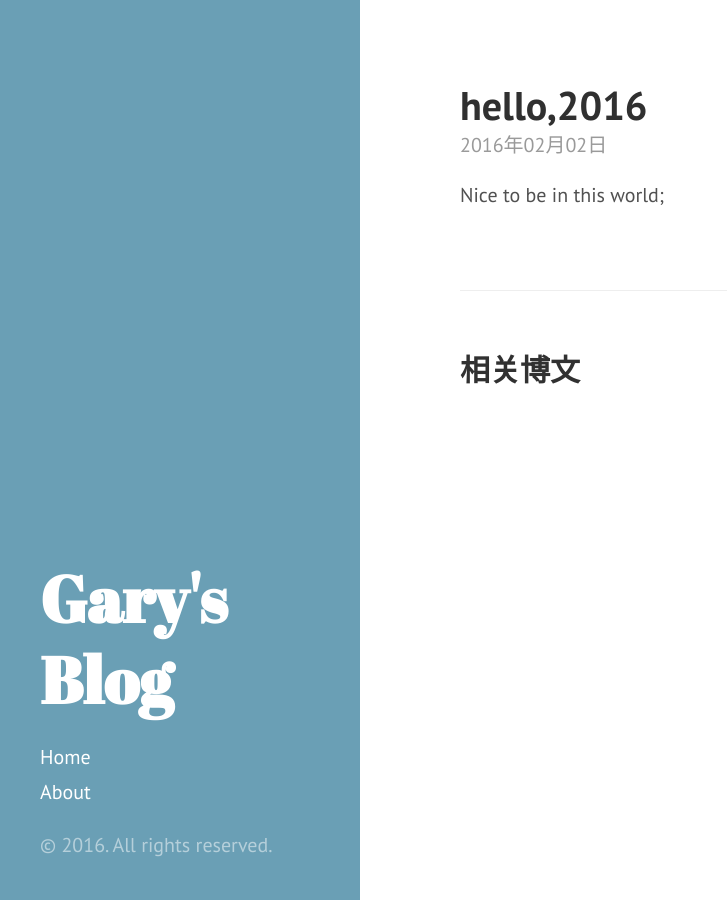
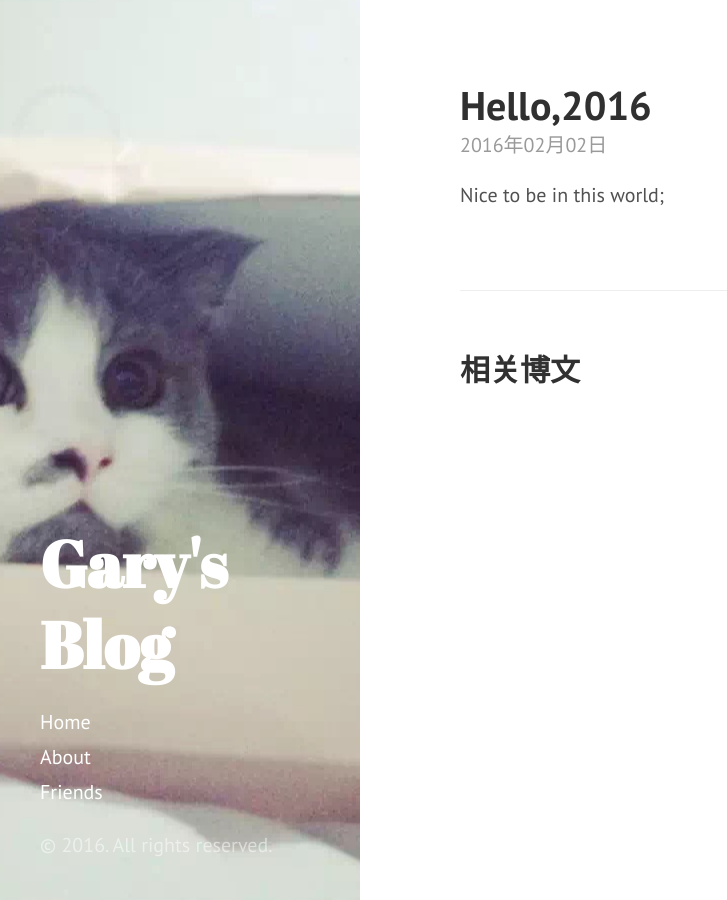
Before and after one commit to liues1992/liues1992.github.io, a Jekyll site: the page built from _posts/2016-02-02-hello-2016.md, in a window 1280 px wide. Shown: the whole page, without its empty margins (0-727 px from the left). Built offline with Jekyll 4.4.1, drawn with Linux system fonts in a browser that asks for light colours; comment, search, counter and statistics services are not loaded.

Commit message:
lets try

```diff
--- a/_config.yml
+++ b/_config.yml
@@ -18,3 +18,6 @@ author:
 version:          1.0.0
 github:
   repo:           https://github.com/liues1992/liues1992.github.io
+
+# Gems
+gems: [jekyll-paginate]
--- a/_posts/2016-02-02-hello-2016.md
+++ b/_posts/2016-02-02-hello-2016.md
@@ -1,6 +1,6 @@
 ---
 layout: post
-title: "hello,2016"
+title: "Hello,2016"
 description: ""
 category: "default"
 tags: "[]"
--- a/public/css/hyde.css
+++ b/public/css/hyde.css
@@ -58,6 +58,8 @@ html {
   padding: 2rem 1rem;
   color: rgba(255,255,255,.5);
   background-color: #202020;
+  background:  no-repeat center;
+  background-image: url('../images/IMG_6312.JPG');
 }
 @media (min-width: 48em) {
   .sidebar {
```
Also changed, not shown: friends.md (added, +7 -0 lines), public/images/IMG_6312.JPG (added).
